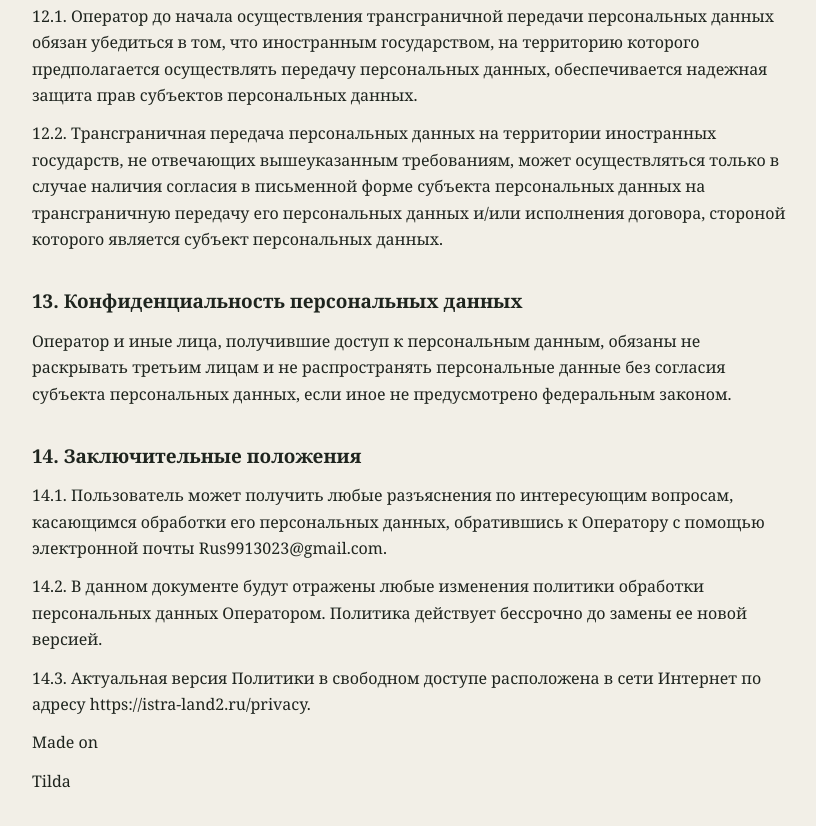
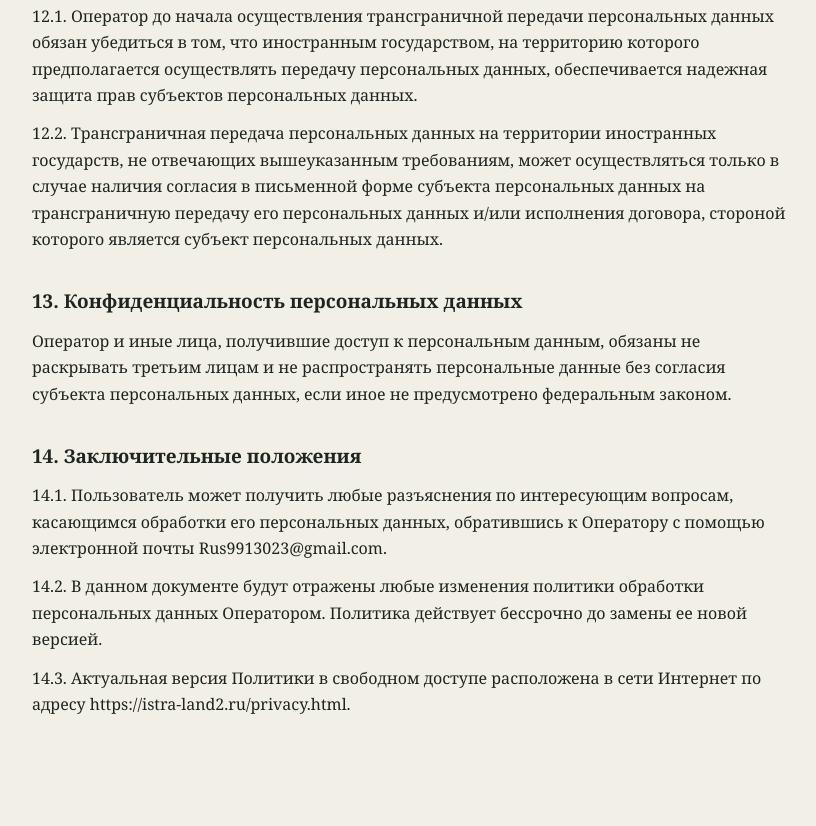
Before and after one commit to Sergey-Hut/istra-land2-site, a plain HTML site: page privacy.html in a window 1280 px wide. Shown: the part 9439-10265 px from the top of the page, without its empty margins (228-1044 px from the left). Drawn offline with Linux system fonts and the light colour scheme.

Commit message:
Политика: убраны следы конструктора старого сайта, исправлен адрес документа
Co-Authored-By: Claude Fable 5.2 <noreply@anthropic.com>

```diff
--- a/privacy.html
+++ b/privacy.html
@@ -127,7 +127,5 @@ a{color:#8A6A3B}
 <h2>14. Заключительные положения</h2>
 <p>14.1. Пользователь может получить любые разъяснения по интересующим вопросам, касающимся обработки его персональных данных, обратившись к Оператору с помощью электронной почты Rus9913023@gmail.com.</p>
 <p>14.2. В данном документе будут отражены любые изменения политики обработки персональных данных Оператором. Политика действует бессрочно до замены ее новой версией.</p>
-<p>14.3. Актуальная версия Политики в свободном доступе расположена в сети Интернет по адресу https://istra-land2.ru/privacy.</p>
-<p>Made on</p>
-<p>Tilda</p>
+<p>14.3. Актуальная версия Политики в свободном доступе расположена в сети Интернет по адресу https://istra-land2.ru/privacy.html.</p>
 </div></body></html>
```
